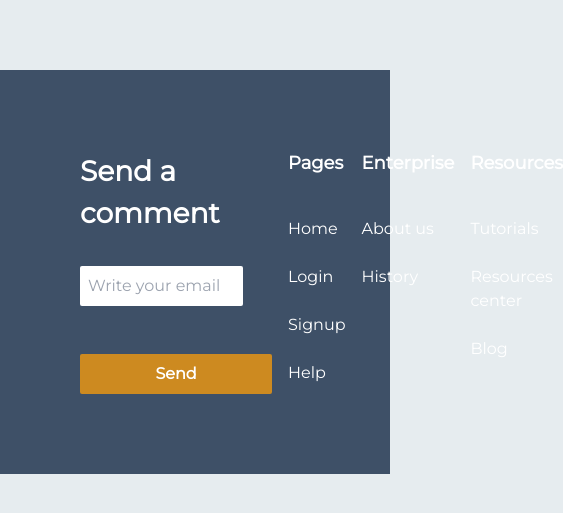
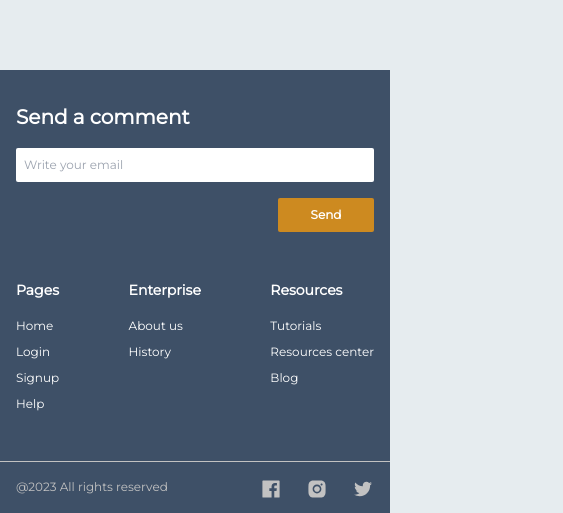
Before and after one commit to edgarmtdev/fixly-front, a Next.js app: page / in a window 390 px wide. Shown: the part 2324-2837 px from the top of the page, 563 px wide, since content can reach past the window. Before the commit the page ends 2798 px from the top, so only its background shows below. Built offline with nearby package versions, Linux system fonts and the light colour scheme; no server answers.

Commit message:
fix(design): breakpoints in footer components

```diff
--- a/components/global/footer/form/styled.jsx
+++ b/components/global/footer/form/styled.jsx
@@ -1,33 +1,55 @@
 import styled from "styled-components";
+import BREAKPOINTS_DEVICES from "../../../../theme/global/breakpoints";
 
 export const Container = styled.div`
+  width: 100%;
   display: flex;
   flex-direction: column;
-  gap: 2rem;
+  gap: 1rem;
+
   h6 {
     color: #fff;
     font-weight: 600;
-    font-size: 28px;
+    font-size: 20px;
   }
 
   input {
     padding: 8px;
-    width: 85%;
+    width: 100%;
     border-radius: 2px;
     outline: none;
+    font-size: 12px;
   }
 
   button {
-    width: 12rem;
+    width: 6rem;
     background-color: #cd8a20;
     text-align: center;
     border-radius: 2px;
     font-weight: 600;
     padding: 8px;
     color: #fff;
-    margin-top: 1rem;
+    margin-left: auto;
+    font-size: 12px;
     &:hover {
       background-color: #ffc364;
     }
   }
+  @media ${BREAKPOINTS_DEVICES.tablet} {
+    width: 60%;
+    gap: 2rem;
+    h6 {
+      color: #fff;
+      font-weight: 600;
+      font-size: 28px;
+    }
+    input {
+      width: 85%;
+      font-size: 14px;
+    }
+    button {
+      margin-right: 15%;
+      font-size: 14px;
+    }
+  }
 `;
--- a/components/global/footer/index.jsx
+++ b/components/global/footer/index.jsx
@@ -3,17 +3,32 @@ import Enterprise from "./lists/enterprise";
 import FormUser from "./form";
 import Pages from "./lists/pages";
 import Resources from "./lists/resources";
-import { Container, FooterContainer } from "./styled";
+import { Container, FooterContainer, Reserved } from "./styled";
+import {
+  AiFillFacebook,
+  AiFillInstagram,
+  AiOutlineTwitter,
+} from "react-icons/ai";
 
 const Footer = () => {
   return (
     <Container>
       <FooterContainer>
         <FormUser />
-        <Pages />
-        <Enterprise />
-        <Resources />
+        <div className="lists">
+          <Pages />
+          <Enterprise />
+          <Resources />
+        </div>
       </FooterContainer>
+      <Reserved>
+        <p>@2023 All rights reserved</p>
+        <div>
+          <AiFillFacebook />
+          <AiFillInstagram />
+          <AiOutlineTwitter />
+        </div>
+      </Reserved>
     </Container>
   );
 };
--- a/components/global/footer/lists/enterprise/index.jsx
+++ b/components/global/footer/lists/enterprise/index.jsx
@@ -1,15 +1,15 @@
 import React from "react";
-import { Title, List } from "../styled";
+import { Title, List, Container } from "../styled";
 
 const Enterprise = () => {
   return (
-    <div>
+    <Container>
       <Title>Enterprise</Title>
       <List>
         <li>About us</li>
         <li>History</li>
       </List>
-    </div>
+    </Container>
   );
 };
 
--- a/components/global/footer/lists/pages/index.jsx
+++ b/components/global/footer/lists/pages/index.jsx
@@ -1,9 +1,9 @@
 import React from "react";
-import { Title, List } from "../styled";
+import { Title, List, Container } from "../styled";
 
 const Pages = () => {
   return (
-    <div>
+    <Container>
       <Title>Pages</Title>
       <List>
         <li>Home</li>
@@ -11,7 +11,7 @@ const Pages = () => {
         <li>Signup</li>
         <li>Help</li>
       </List>
-    </div>
+    </Container>
   );
 };
 
--- a/components/global/footer/lists/resources/index.jsx
+++ b/components/global/footer/lists/resources/index.jsx
@@ -1,16 +1,16 @@
 import React from "react";
-import { Title, List } from "../styled";
+import { Title, List, Container } from "../styled";
 
 const Resources = () => {
   return (
-    <div>
+    <Container>
       <Title>Resources</Title>
       <List>
         <li>Tutorials</li>
         <li>Resources center</li>
         <li>Blog</li>
       </List>
-    </div>
+    </Container>
   );
 };
 
--- a/components/global/footer/lists/styled.jsx
+++ b/components/global/footer/lists/styled.jsx
@@ -1,17 +1,30 @@
 import styled from "styled-components";
+import BREAKPOINTS_DEVICES from "../../../../theme/global/breakpoints";
+
+export const Container = styled.div`
+  padding: 1rem 0;
+
+  @media ${BREAKPOINTS_DEVICES.tablet} {
+    padding: 0;
+  }
+`;
 
 export const Title = styled.h6`
   color: #fff;
   font-weight: 600;
-  font-size: 18px;
-  margin-bottom: 2.5rem;
+  font-size: 14px;
+  margin-bottom: 1rem;
+  @media ${BREAKPOINTS_DEVICES.tablet} {
+    margin-bottom: 2.5rem;
+  }
 `;
 
 export const List = styled.ul`
   color: white;
   display: flex;
   flex-direction: column;
-  gap: 1.5rem;
+  gap: 0.5rem;
+  font-size: 12px;
   li {
     cursor: pointer;
     &:hover {
--- a/components/global/footer/styled.jsx
+++ b/components/global/footer/styled.jsx
@@ -1,4 +1,5 @@
 import styled from "styled-components";
+import BREAKPOINTS_DEVICES from "../../../theme/global/breakpoints";
 
 export const Container = styled.footer`
   background-color: #3e5067;
@@ -7,8 +8,48 @@ export const Container = styled.footer`
 export const FooterContainer = styled.div`
   max-width: 1536px;
   margin: 0 auto;
-  padding: 5rem;
-  display: grid;
-  grid-template-columns: 2fr 1fr 1fr 1fr;
-  gap: 1rem;
+  padding: 2rem 1rem;
+
+  .lists {
+    margin-top: 2rem;
+    display: flex;
+    justify-content: space-between;
+    flex-wrap: wrap;
+    gap: 1rem;
+    width: 100%;
+  }
+
+  @media ${BREAKPOINTS_DEVICES.tablet} {
+    .lists {
+      margin-top: 0rem;
+      width: 40%;
+    }
+    padding: 5rem;
+    display: flex;
+  }
 `;
+
+export const Reserved = styled.div`
+  display: flex;
+  border-top: 1px solid #c2c2c2;
+  max-width: 1700px;
+  padding: 1rem;
+  margin: 0 auto;
+  color: #c2c2c2;
+  font-size: 12px;
+  font-weight: 400;
+  width: 100%;
+
+  div {
+    display: flex;
+    gap: 1.5rem;
+    margin-left: auto;
+    font-size: 22px;
+    svg {
+      cursor: pointer;
+      &:hover {
+        opacity: 0.8;
+      }
+    }
+  }
+`;
```
